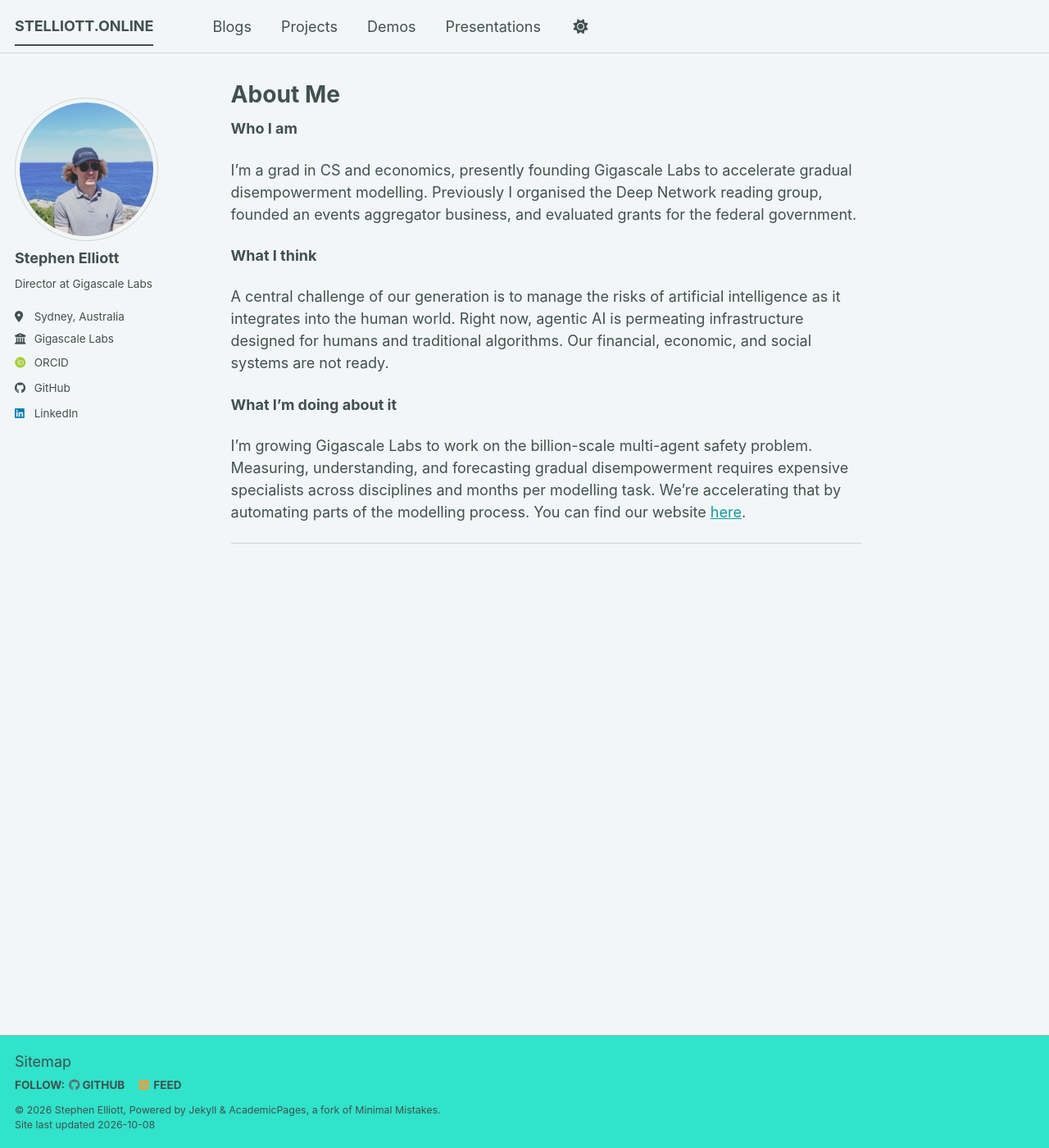
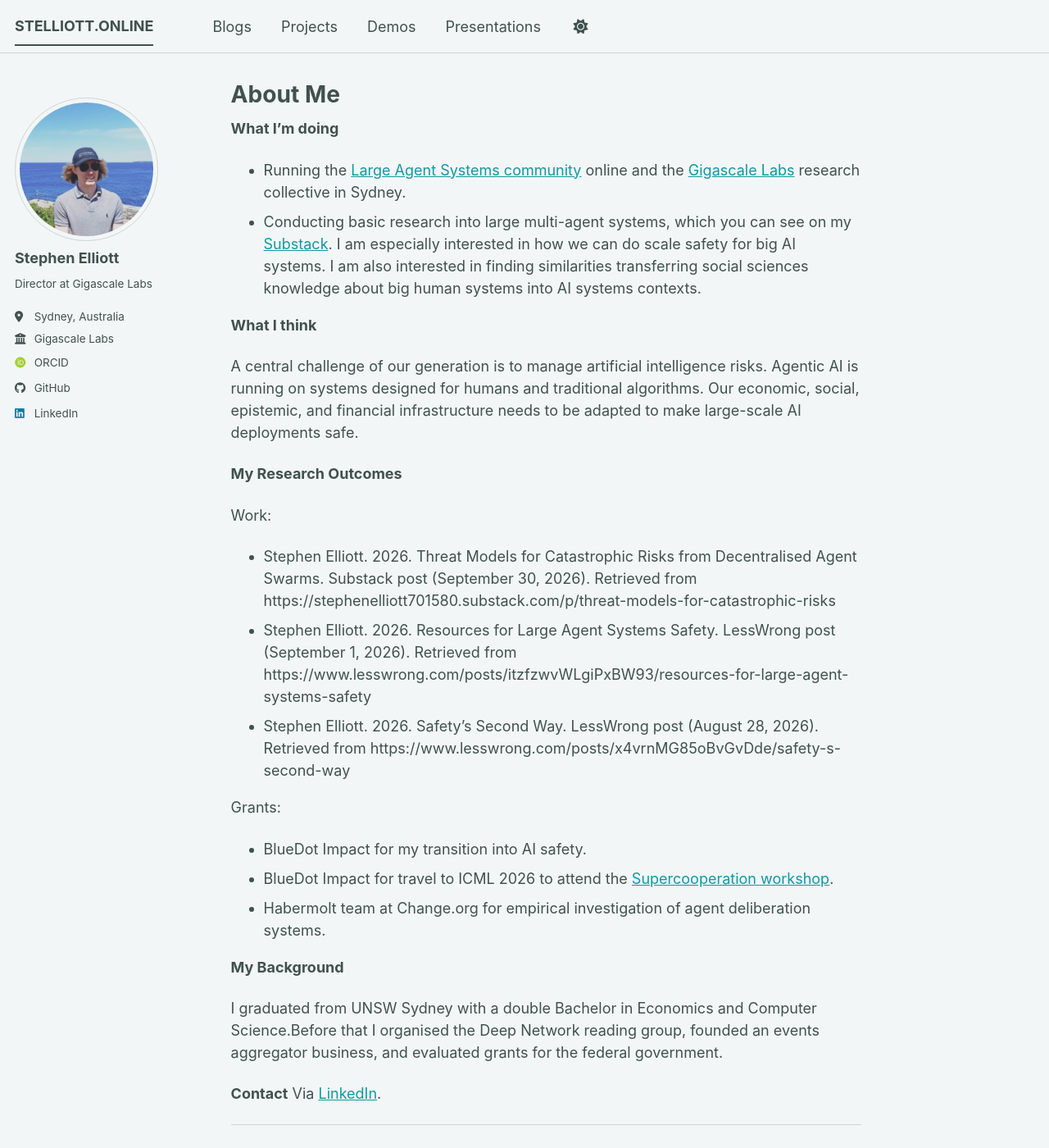
Before and after one commit to one-2/one-2.github.io, a Jekyll site: the page built from _pages/about.md, in a window 1280 px wide and 1400 px high. Shown: the whole window at 82% size. Built offline with Jekyll 4.4.1, drawn with Linux system fonts in a browser that asks for light colours; some web fonts are replaced; a script bundle is joined from its source files by our own code; library files that are not in the unit come from our copies.

Commit message:
about: Update

```diff
--- a/_pages/about.md
+++ b/_pages/about.md
@@ -7,16 +7,35 @@
   - /about.html
 ---
 
-**Who I am**
+**What I'm doing**
 
-I'm a grad in CS and economics, presently founding Gigascale Labs to accelerate gradual disempowerment modelling. Previously I organised the Deep Network reading group, founded an events aggregator business, and evaluated grants for the federal government.
+- Running the [Large Agent Systems community](https://www.largeagentsystems.org) online and the [Gigascale Labs](https://www.gigascale-labs.org) research collective in Sydney.
+- Conducting basic research into large multi-agent systems, which you can see on my [Substack](https://stephenelliott701580.substack.com/). I am especially interested in how we can do scale safety for big AI systems. I am also interested in finding similarities transferring social sciences knowledge about big human systems into AI systems contexts.
+
 
 **What I think**
 
-A central challenge of our generation is to manage the risks of artificial intelligence as it integrates into the human world. Right now, agentic AI is permeating infrastructure designed for humans and traditional algorithms. Our financial, economic, and social systems are not ready.
+A central challenge of our generation is to manage artificial intelligence risks. Agentic AI is running on systems designed for humans and traditional algorithms. Our economic, social, epistemic, and financial infrastructure needs to be adapted to make large-scale AI deployments safe.
 
-**What I'm doing about it**
+**My Research Outcomes**
 
-I'm growing Gigascale Labs to work on the billion-scale multi-agent safety problem. Measuring, understanding, and forecasting gradual disempowerment requires expensive specialists across disciplines and months per modelling task. We're accelerating that by automating parts of the modelling process. You can find our website [here](https://www.gigascale-labs.org).
+Work:
+
+- Stephen Elliott. 2026. Threat Models for Catastrophic Risks from Decentralised Agent Swarms. Substack post (September 30, 2026). Retrieved from https://stephenelliott701580.substack.com/p/threat-models-for-catastrophic-risks
+- Stephen Elliott. 2026. Resources for Large Agent Systems Safety. LessWrong post (September 1, 2026). Retrieved from https://www.lesswrong.com/posts/itzfzwvWLgiPxBW93/resources-for-large-agent-systems-safety
+- Stephen Elliott. 2026. Safety's Second Way. LessWrong post (August 28, 2026). Retrieved from https://www.lesswrong.com/posts/x4vrnMG85oBvGvDde/safety-s-second-way
+
+Grants:
+
+- BlueDot Impact for my transition into AI safety.
+- BlueDot Impact for travel to ICML 2026 to attend the [Supercooperation workshop](https://theexistentialhope.substack.com/p/supercooperation-the-future-of-ai).
+- Habermolt team at Change.org for empirical investigation of agent deliberation systems.
+
+**My Background**
+
+I graduated from UNSW Sydney with a double Bachelor in Economics and Computer Science.Before that I organised the Deep Network reading group, founded an events aggregator business, and evaluated grants for the federal government.
+
+**Contact**
+Via [LinkedIn](https://www.linkedin.com/in/stephen-elliott231).
 
 ---
```
